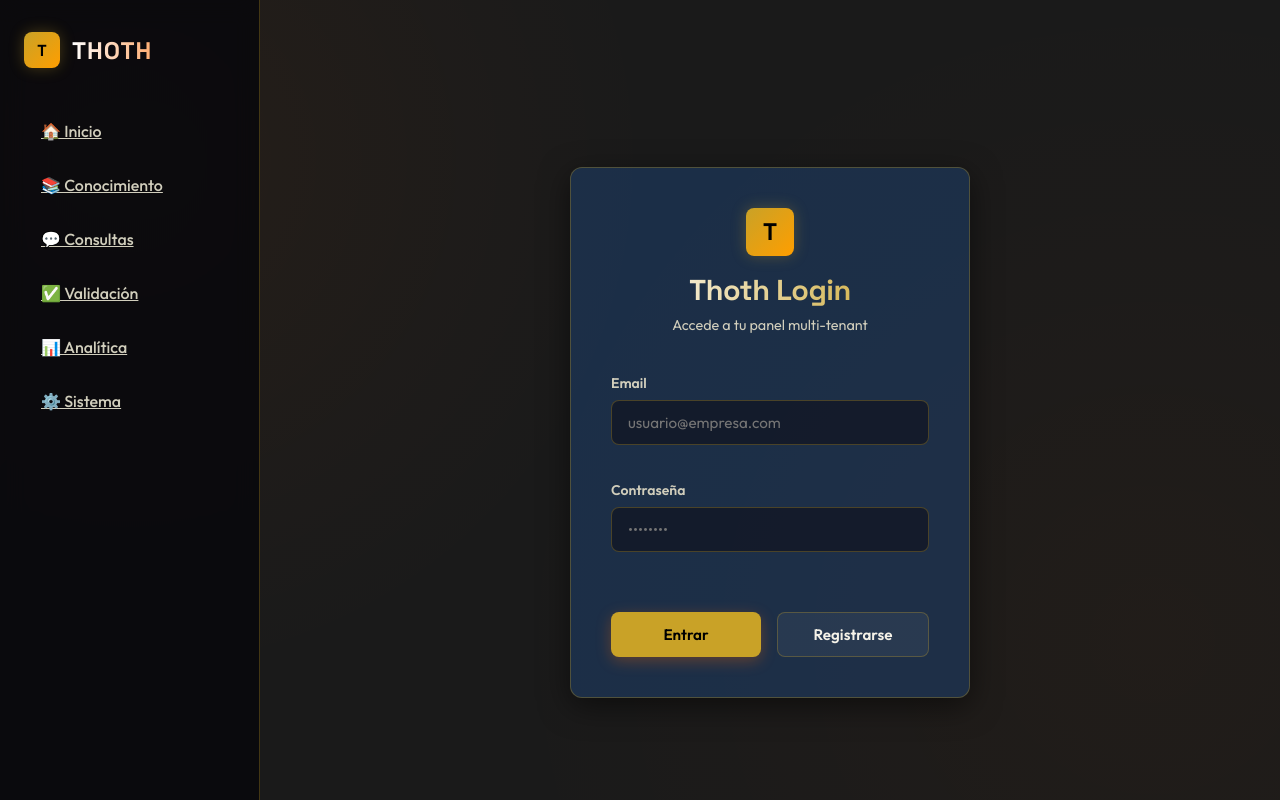
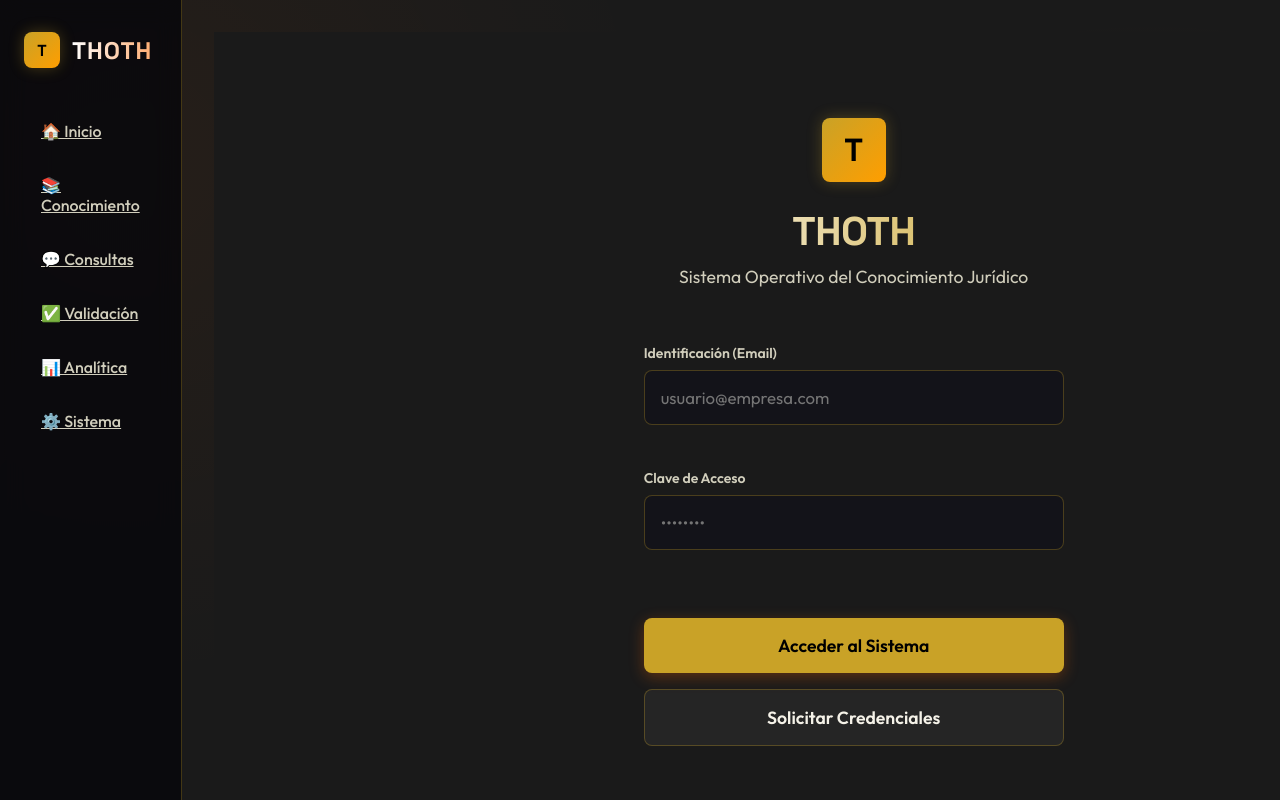
Before and after one commit to serviciosypresupuestos7-ship-it/thoth-app, a Next.js app: page /login in a window 1280 px wide. Built offline with nearby package versions, Linux system fonts and the light colour scheme.

Commit message:
Redesign login page with split-screen layout and cinematic Thoth image

```diff
--- a/src/app/login/page.tsx
+++ b/src/app/login/page.tsx
@@ -6,35 +6,56 @@ export default function LoginPage({
     searchParams: { error?: string }
 }) {
     return (
-        <div style={{ display: 'flex', justifyContent: 'center', alignItems: 'center', minHeight: '100vh' }}>
-            <form style={{ display: 'flex', flexDirection: 'column', gap: '1rem', background: 'var(--bg-card)', padding: '2.5rem', borderRadius: '12px', border: '1px solid var(--border-color)', width: '100%', maxWidth: '400px', boxShadow: '0 8px 30px rgba(0,0,0,0.5)' }}>
-                <div style={{ textAlign: 'center', marginBottom: '1.5rem' }}>
-                    <div className="logo-icon" style={{ margin: '0 auto 1rem auto', width: '3rem', height: '3rem', fontSize: '1.5rem' }}>T</div>
-                    <h1 className="title-gradient" style={{ fontSize: '1.8rem' }}>Thoth Login</h1>
-                    <p style={{ color: 'var(--text-secondary)', fontSize: '0.9rem', marginTop: '0.5rem' }}>Accede a tu panel multi-tenant</p>
+        <div style={{ display: 'flex', minHeight: '100vh', width: '100vw', margin: 0, padding: 0, overflow: 'hidden' }}>
+            {/* Left Side - Image */}
+            <div style={{ flex: 1, position: 'relative', display: 'none', '@media (min-width: 768px)': { display: 'block' } } as React.CSSProperties}>
+                <div style={{
+                    position: 'absolute',
+                    top: 0, left: 0, right: 0, bottom: 0,
+                    backgroundImage: 'url(/thoth-bg.png)',
+                    backgroundSize: 'cover',
+                    backgroundPosition: 'center',
+                    backgroundRepeat: 'no-repeat'
+                }} />
+                {/* Overlay gradient for better blending */}
+                <div style={{
+                    position: 'absolute',
+                    top: 0, left: 0, right: 0, bottom: 0,
+                    background: 'linear-gradient(to right, rgba(0,0,0,0.2) 0%, var(--bg-dark) 100%)'
+                }} />
+            </div>
+
+            {/* Right Side - Login Form */}
+            <div style={{ flex: 1, display: 'flex', justifyContent: 'center', alignItems: 'center', background: 'var(--bg-dark)', padding: '2rem' }}>
+                <form style={{ display: 'flex', flexDirection: 'column', gap: '1.5rem', width: '100%', maxWidth: '420px' }}>
+                    <div style={{ textAlign: 'center', marginBottom: '2rem' }}>
+                        <div className="logo-icon" style={{ margin: '0 auto 1.5rem auto', width: '4rem', height: '4rem', fontSize: '2rem' }}>T</div>
+                        <h1 className="title-gradient" style={{ fontSize: '2.5rem', marginBottom: '0.5rem' }}>THOTH</h1>
+                        <p style={{ color: 'var(--text-secondary)', fontSize: '1.1rem' }}>Sistema Operativo del Conocimiento Jurídico</p>
                     </div>
 
                     {searchParams?.error && (
-                    <div style={{ padding: '0.75rem', background: 'var(--error-glow)', color: 'var(--error)', borderRadius: '8px', fontSize: '0.85rem', textAlign: 'center', border: '1px solid rgba(239, 68, 68, 0.3)' }}>
+                        <div style={{ padding: '1rem', background: 'var(--error-glow)', color: 'var(--error)', borderRadius: '8px', fontSize: '0.95rem', textAlign: 'center', border: '1px solid rgba(239, 68, 68, 0.3)' }}>
                             {searchParams.error}
                         </div>
                     )}
 
                     <div className="form-group">
-                    <label htmlFor="email" className="form-label">Email</label>
-                    <input id="email" name="email" type="email" required className="form-input" placeholder="usuario@empresa.com" />
+                        <label htmlFor="email" className="form-label">Identificación (Email)</label>
+                        <input id="email" name="email" type="email" required className="form-input" placeholder="usuario@empresa.com" style={{ padding: '1rem', fontSize: '1.05rem' }} />
                     </div>
 
                     <div className="form-group">
-                    <label htmlFor="password" className="form-label">Contraseña</label>
-                    <input id="password" name="password" type="password" required className="form-input" placeholder="••••••••" />
+                        <label htmlFor="password" className="form-label">Clave de Acceso</label>
+                        <input id="password" name="password" type="password" required className="form-input" placeholder="••••••••" style={{ padding: '1rem', fontSize: '1.05rem' }} />
                     </div>
 
-                <div style={{ display: 'flex', gap: '1rem', marginTop: '1.5rem' }}>
-                    <button formAction={login} className="btn btn-primary" style={{ flex: 1 }}>Entrar</button>
-                    <button formAction={signup} className="btn btn-secondary" style={{ flex: 1 }}>Registrarse</button>
+                    <div style={{ display: 'flex', flexDirection: 'column', gap: '1rem', marginTop: '1.5rem' }}>
+                        <button formAction={login} className="btn btn-primary" style={{ padding: '1rem', fontSize: '1.1rem' }}>Acceder al Sistema</button>
+                        <button formAction={signup} className="btn btn-secondary" style={{ padding: '1rem', fontSize: '1.1rem' }}>Solicitar Credenciales</button>
                     </div>
                 </form>
             </div>
+        </div>
     )
 }
```
Also changed, not shown: public/thoth-bg.png (added). Lines whose indentation alone changed are shown as unchanged.
